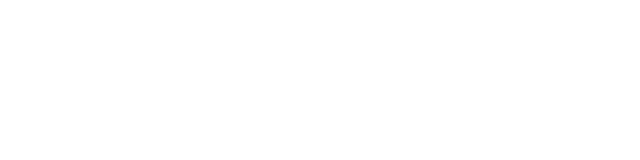
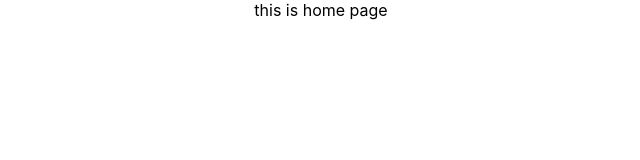
Before and after one commit to lidz77/hobstore-ts, a React (Create React App) app in the folder client/: page / in a window 1280 px wide. Before the commit this address had no page. Shown: the top 160 px of the page, without its empty margins (319-959 px from the left). Built offline with nearby package versions, Linux system fonts and the light colour scheme.

Commit message:
config runners

```diff
--- a/client/src/App.tsx
+++ b/client/src/App.tsx
@@ -5,12 +5,14 @@ import ROUTES from "./app/ROUTES";
 import Admin from "./app/Admin";
 import Categories from "./features/admin/categories/Categories";
 import Products from "./features/admin/products/Products";
+import Home from "./features/home/Home";
 
 function App() {
   return (
     <div className="App">
       <BrowserRouter>
         <Routes>
+          <Route path={ROUTES.homeRoute()} element={<Home />}></Route>
           <Route path={ROUTES.adminRoute()} element={<Admin />}>
             <Route path={ROUTES.categoriesAdmin()} element={<Categories />} />
             <Route path={ROUTES.productsAdmin()} element={<Products />} />
--- /dev/null
+++ b/client/src/features/home/Home.tsx
@@ -0,0 +1,14 @@
+import { Container } from "@mui/material";
+import React from "react";
+
+interface HomeProps {}
+
+const Home = ({}: HomeProps) => {
+  return (
+    <Container>
+      <div> this is home page</div>
+    </Container>
+  );
+};
+
+export default Home;
--- a/client/src/http-common.ts
+++ b/client/src/http-common.ts
@@ -2,7 +2,8 @@ import axios, { AxiosInstance, AxiosRequestConfig } from "axios";
 
 const createAxiosInstance = (): AxiosInstance => {
   const config: AxiosRequestConfig = {
-    baseURL: "http://ec2-54-152-96-109.compute-1.amazonaws.com/:3084/api",
+    baseURL: "http://localhost:3084/api",
+    // baseURL: "http://ec2-54-152-96-109.compute-1.amazonaws.com/:3084/api",
     headers: {
       "Content-type": "application/json",
     },
```
